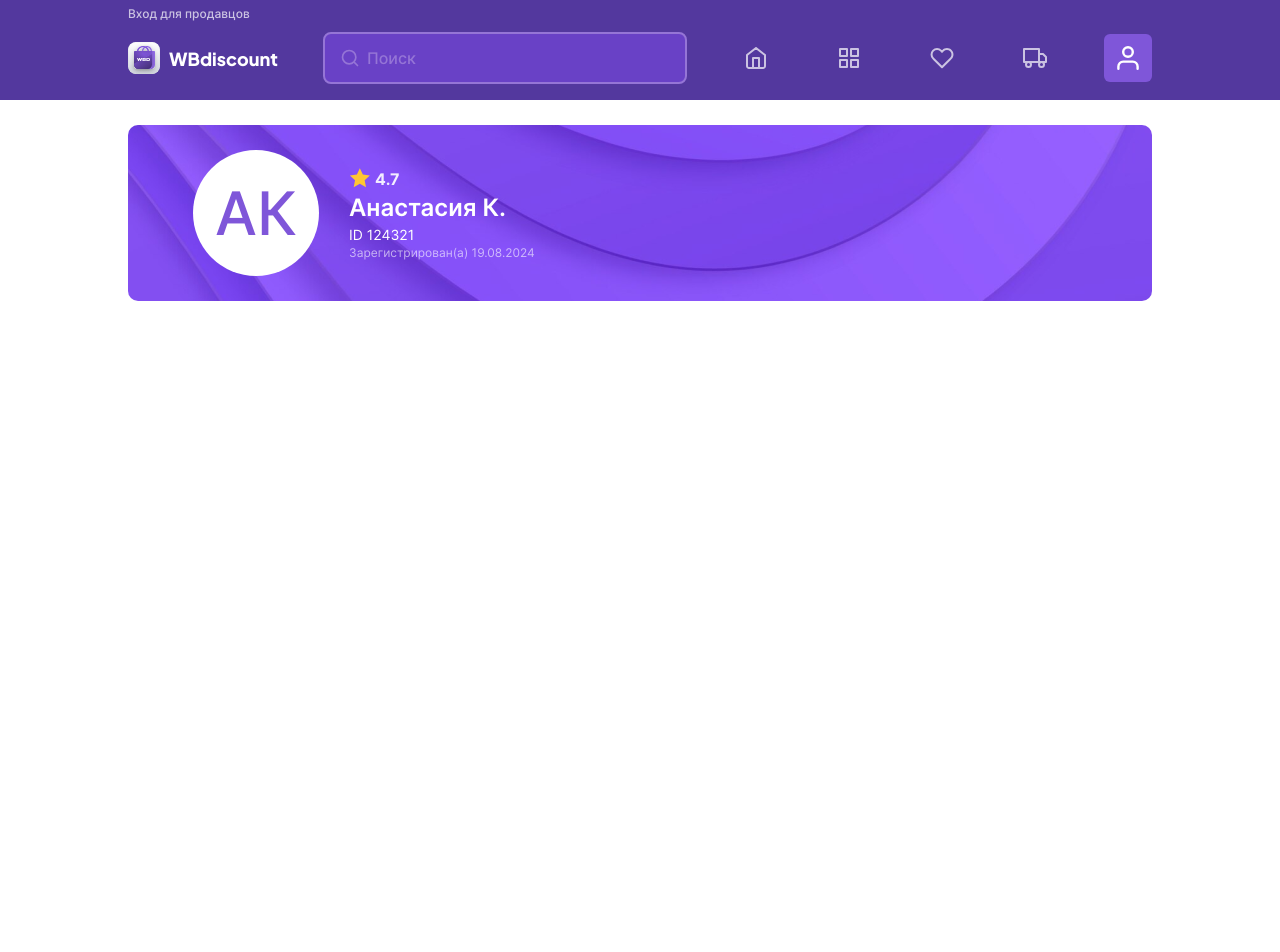
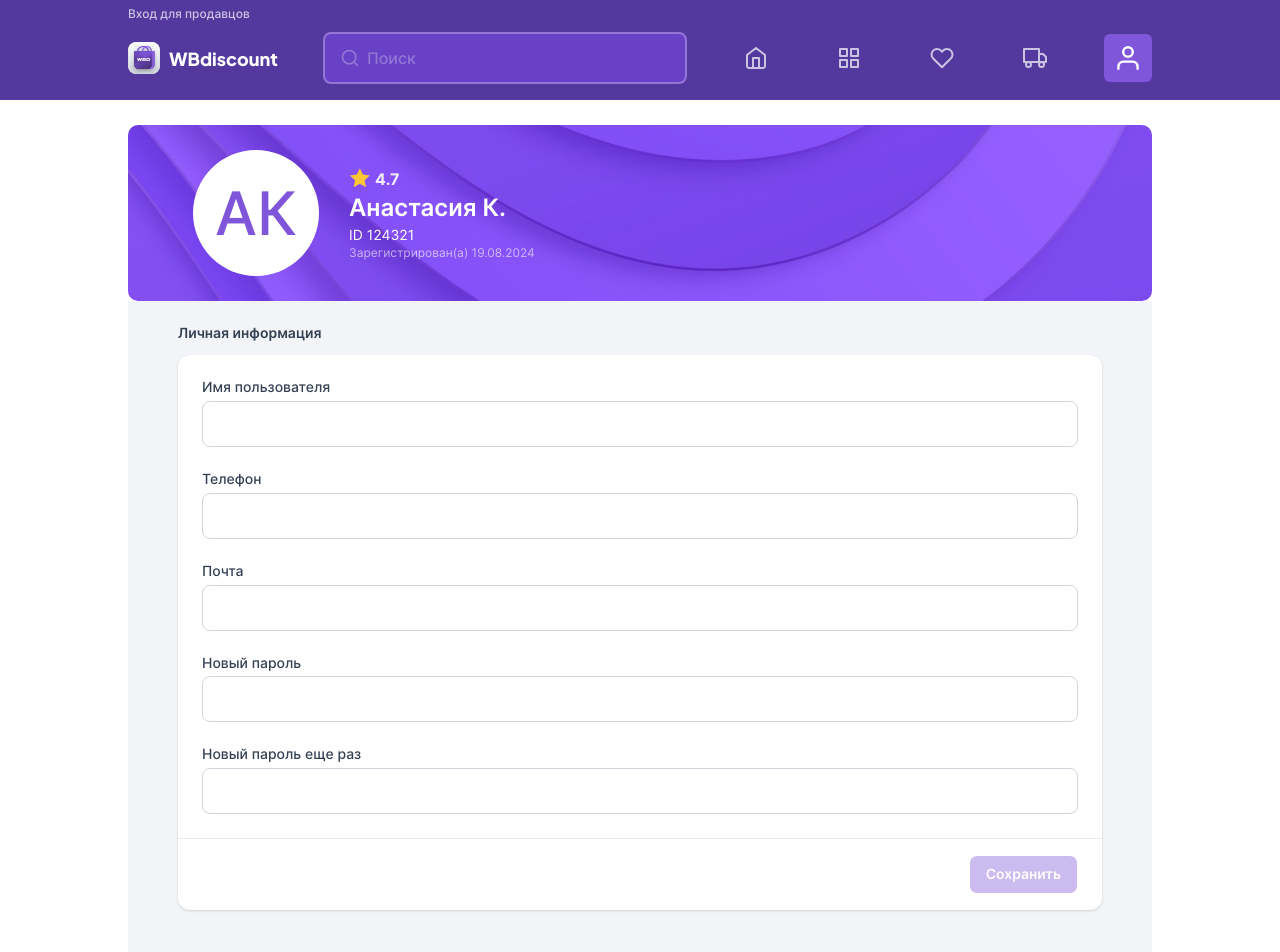
Before and after one commit to Dzhambulat-Kagermanov/work-platform, a Next.js app: page /account in a window 1280 px wide. Shown: the top 952 px of the page. Before the commit the page ends 800 px from the top, so only its background shows below. Built offline with nearby package versions, Linux system fonts and the light colour scheme.

Commit message:
UPDATE: Created AccountForm

```diff
--- a/src/components/page/Account/index.module.scss
+++ b/src/components/page/Account/index.module.scss
@@ -0,0 +1,4 @@
+.dashboard {
+	padding: 24px 50px 50px;
+	background-color: var(--white-300);
+}
--- a/src/components/page/Account/index.tsx
+++ b/src/components/page/Account/index.tsx
@@ -2,13 +2,18 @@ import { FC } from 'react'
 import { TClassName } from '@/types'
 import { cn } from '@/lib'
 import { AccountHead } from '@/components/widgets/AccountHead'
+import { AccountForm } from '@/components/widgets/AccountForm'
 import cls from './index.module.scss'
+import { Container } from '@/components/ui'
 
 interface Props extends TClassName {}
 const AccountPage: FC<Props> = ({ className }) => {
 	return (
 		<main className={cn(cls.account, [className, 'modules-gap-top'])}>
 			<AccountHead className={cn(cls.head, ['modules-gap-top'])} />
+			<Container className={cn(cls.dashboard)}>
+				<AccountForm className={cn(cls.form)} />
+			</Container>
 		</main>
 	)
 }
--- /dev/null
+++ b/src/components/widgets/AccountForm/index.module.scss
@@ -0,0 +1,39 @@
+.wrapper {
+	color: var(--grey-500);
+	h2 {
+	}
+}
+.form {
+	background-color: var(--white-100);
+	border-radius: 12px;
+	box-shadow: 0 1px 3px 0 rgba(16, 24, 40, 10%),
+		0 1px 2px 0 rgba(16, 24, 40, 6%);
+	margin-top: 13px;
+	.content {
+		display: flex;
+		flex-flow: column;
+		row-gap: 24px;
+		padding: 24px;
+	}
+	.inp_wrapper {
+	}
+	.inp {
+	}
+}
+.btn_wrapper {
+	display: flex;
+	justify-content: flex-end;
+	padding-top: 25px;
+	border-top: 1px solid var(--white-400);
+	padding: 16px 24px;
+	.btn_save {
+		min-width: auto;
+		padding: 10px 16px;
+		&:disabled {
+			opacity: 0.4;
+		}
+		p {
+			font-size: 14px;
+		}
+	}
+}
--- /dev/null
+++ b/src/components/widgets/AccountForm/index.tsx
@@ -0,0 +1,52 @@
+import { FC } from 'react'
+import { TClassName } from '@/types'
+import { cn } from '@/lib'
+import { Button, Input, Typography } from '@/components/ui'
+import cls from './index.module.scss'
+
+interface Props extends TClassName {}
+const AccountForm: FC<Props> = ({ className }) => {
+	return (
+		<section className={cn(cls.wrapper, [className])}>
+			<Typography font='Inter-SB' size={14} tag='h2'>
+				Личная информация
+			</Typography>
+			<form className={cn(cls.form)}>
+				<div className={cn(cls.content)}>
+					<Input
+						wrapperCls={cn(cls.inp_wrapper)}
+						inpCls={cn(cls.inp)}
+						label='Имя пользователя'
+					/>
+					<Input
+						wrapperCls={cn(cls.inp_wrapper)}
+						inpCls={cn(cls.inp)}
+						label='Телефон'
+					/>
+					<Input
+						wrapperCls={cn(cls.inp_wrapper)}
+						inpCls={cn(cls.inp)}
+						label='Почта'
+					/>
+					<Input
+						wrapperCls={cn(cls.inp_wrapper)}
+						inpCls={cn(cls.inp)}
+						label='Новый пароль'
+					/>
+					<Input
+						wrapperCls={cn(cls.inp_wrapper)}
+						inpCls={cn(cls.inp)}
+						label='Новый пароль еще раз'
+					/>
+				</div>
+				<div className={cn(cls.btn_wrapper)}>
+					<Button theme='fill' className={cn(cls.btn_save)} disabled>
+						Сохранить
+					</Button>
+				</div>
+			</form>
+		</section>
+	)
+}
+
+export { AccountForm }
--- a/src/styles/global.scss
+++ b/src/styles/global.scss
@@ -15,6 +15,7 @@
 	--white-100-opacity-60: rgba(255, 255, 255, 60%);
 	--white-200: #d0d5dd;
 	--white-300: #f2f4f7;
+	--white-400: #e4e7ec;
 
 	--black-100: #000;
 	--black-opacity-10: rgba(0, 0, 0, 10%);
@@ -24,6 +25,7 @@
 	--grey-200: #6f6c90;
 	--grey-300: #616770;
 	--grey-400: #2a2e36;
+	--grey-500: #344054;
 
 	--header-height: 100px;
 	--header-z: 10;
```
